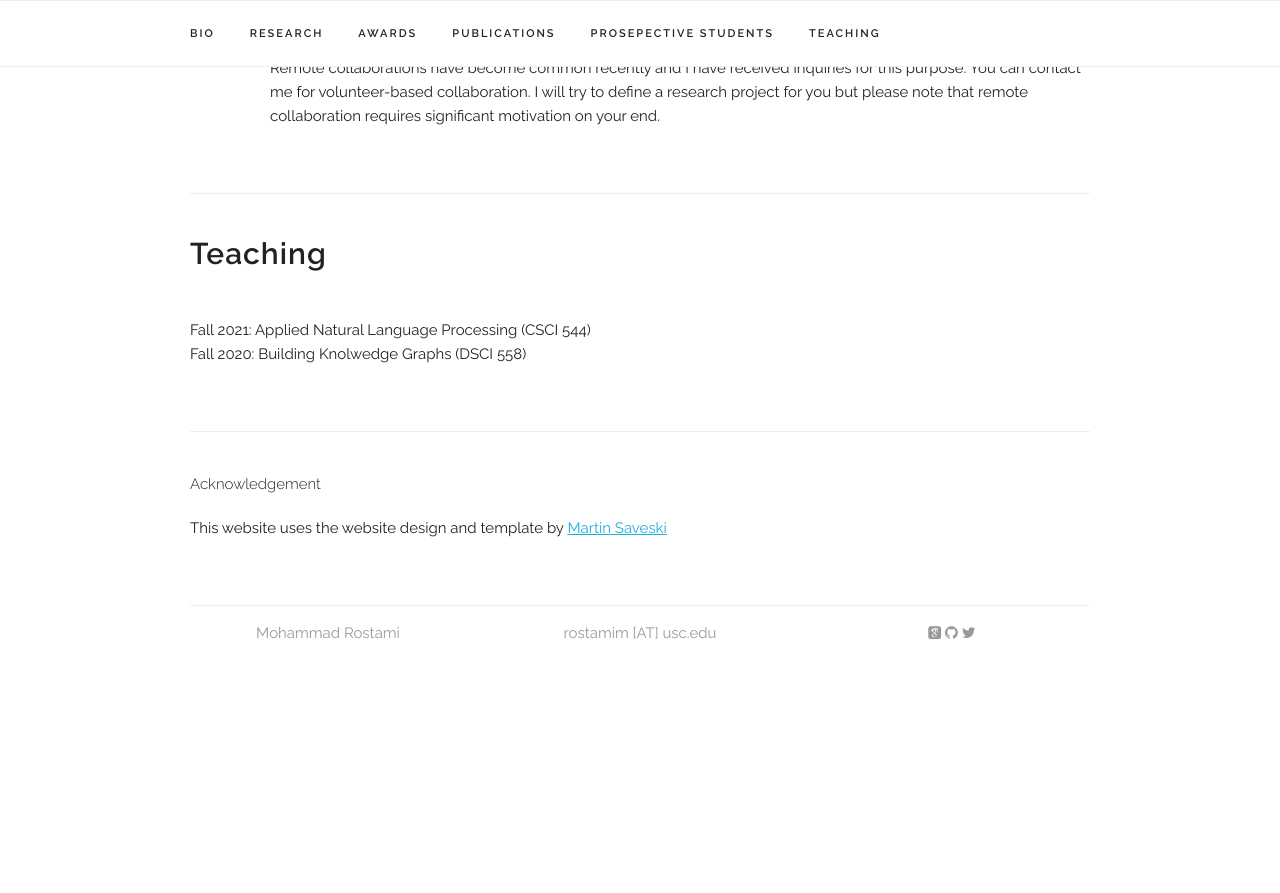
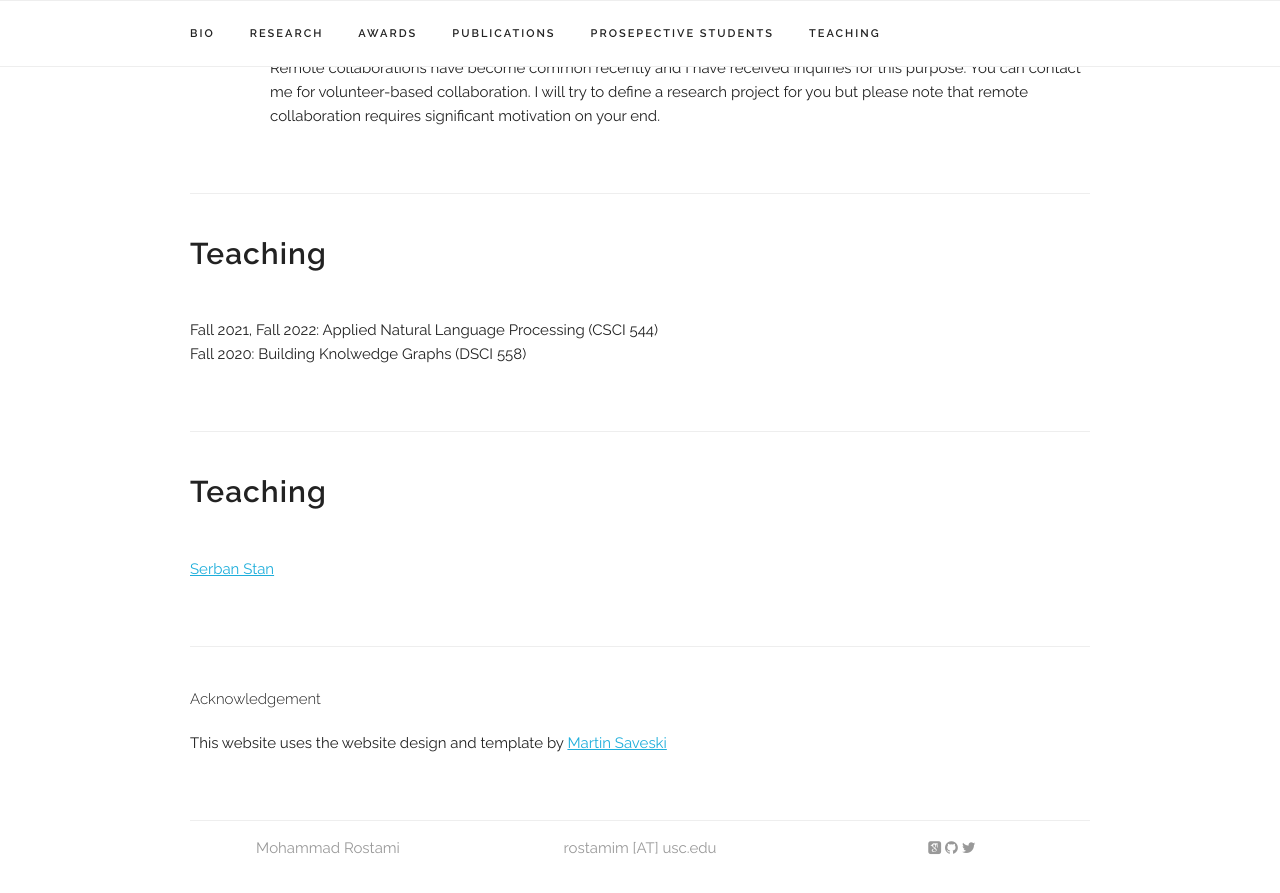
Before and after one commit to rostami-m/rostami-m.github.io, a Jekyll site: the page built from index.html, in a window 1280 px wide and 900 px high, scrolled down 2225 px. Shown: the top 893 px of the window. Built offline with Jekyll 4.4.1, drawn with Linux system fonts in a browser that asks for light colours; some web fonts are replaced; before the commit the page ends 2910 px from its top, so only the background shows below that.

Commit message:
Update index.html

```diff
--- a/index.html
+++ b/index.html
@@ -198,10 +198,20 @@ title: Home
 <div class="docs-section" id="teaching">
   <h4><b>Teaching</b></h4>
   <p>
-      <br> Fall 2021: Applied Natural Language Processing (CSCI 544)
+      <br> Fall 2021, Fall 2022: Applied Natural Language Processing (CSCI 544)
     <br> Fall 2020: Building Knolwedge Graphs (DSCI 558)
   </p>
 </div>
+
+
+<!-- ========== students ========== -->
+<div class="docs-section" id="students">
+  <h4><b>Teaching</b></h4>
+  <p>
+      <br> <a href="https://scholar.google.com/citations?user=se6-c6cAAAAJ&hl=en&oi=ao">Serban Stan</a>
+  </p>
+</div>
+
 
 <div class="docs-section" id="ack">
   <h6>Acknowledgement</h6>
```
